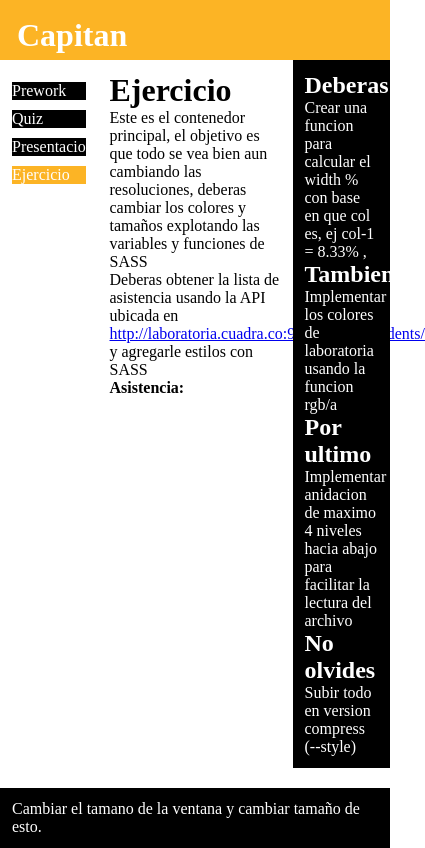
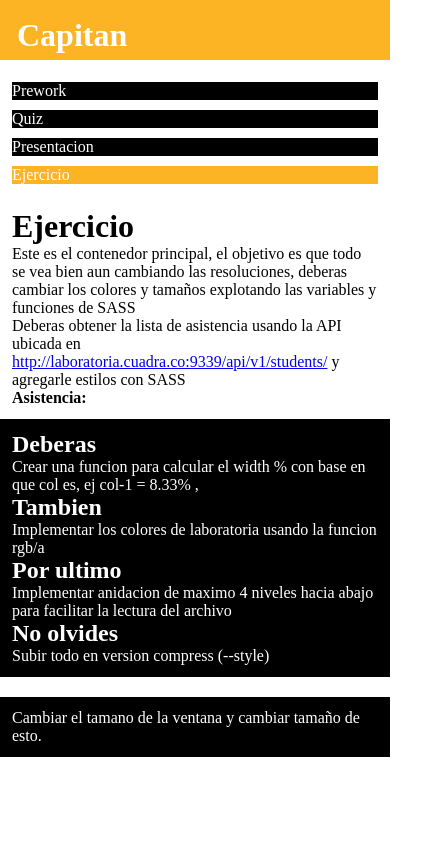
Before and after one commit to YessiGarcia/lista-sass, a plain HTML site: page index.html in a window 390 px wide. Shown: the whole page, 425 px wide, since content can reach past the window. Drawn offline with nearby package versions, Linux system fonts and the light colour scheme; no server answers.

Commit message:
responsive

```diff
--- a/index.html
+++ b/index.html
@@ -3,6 +3,8 @@
     <head>
         <title>Lista</title>
         <link href="assets/css/style.css" rel="stylesheet" type="text/css">
+        <meta charset="utf-8">
+        <meta name="viewport" content="width=device-width, initial-scale=1.0">
     </head>
     <body>
         <div class="titulo amarillo letra-blanca col-12">
@@ -10,15 +12,15 @@
         </div>
 
         <div class="row">
-          <div class="col-3">
-            <ul class="lista-subtitulos">
+          <div class="col-3 lista-subtitulos">
+            <ul>
               <li class="subtitulos letra-blanca negro">Prework</li>
               <li class="subtitulos letra-blanca negro">Quiz</li>
               <li class="subtitulos letra-blanca negro">Presentacion</li>
               <li class="subtitulos letra-blanca amarillo">Ejercicio</li>
             </ul>
           </div>
-          <div class=" col-6">
+          <div class=" col-6 lista">
             <h1>Ejercicio</h1>
             <p>Este es el contenedor principal, el objetivo es que todo se vea bien aun cambiando las resoluciones, deberas cambiar los colores y tamaños explotando las variables y funciones de SASS</p>
             <p>Deberas obtener la lista de asistencia usando la API ubicada en <a href="http://laboratoria.cuadra.co:9339/api/v1/students/">http://laboratoria.cuadra.co:9339/api/v1/students/</a> y agregarle estilos con SASS</p>
--- a/js/main.js
+++ b/js/main.js
@@ -26,12 +26,10 @@ var mostrarAlumnas = function(alumna) {
     $('#asistentes').append(plantillaFinal);
 };
 
-
 var plantilla=
   "<li>" +
    "<input type='checkbox'>" +
    "__nombre__ " +
    "</li>";
 
-
 $(document).ready(cargarPagina);
--- a/src/scss/style.scss
+++ b/src/scss/style.scss
@@ -104,3 +104,21 @@ footer{
   /* (12/12)*100 */
   width: 100%;
 }
+
+@media(max-width: 680px){
+  .lista-subtitulos{
+    width: 25%;
+  }
+  .lista{
+    width: 75%;
+  }
+  .aside{
+    width: 100%;
+  }
+}
+
+@media (max-width: 420px){
+  .lista-subtitulos, .lista, .aside{
+    width: 100%;
+  }
+}
```
Also changed, not shown: assets/css/style.css, src/scss/_mediaquery.scss (added), src/scss/_resolutions.scss (deleted), 1 other file.
